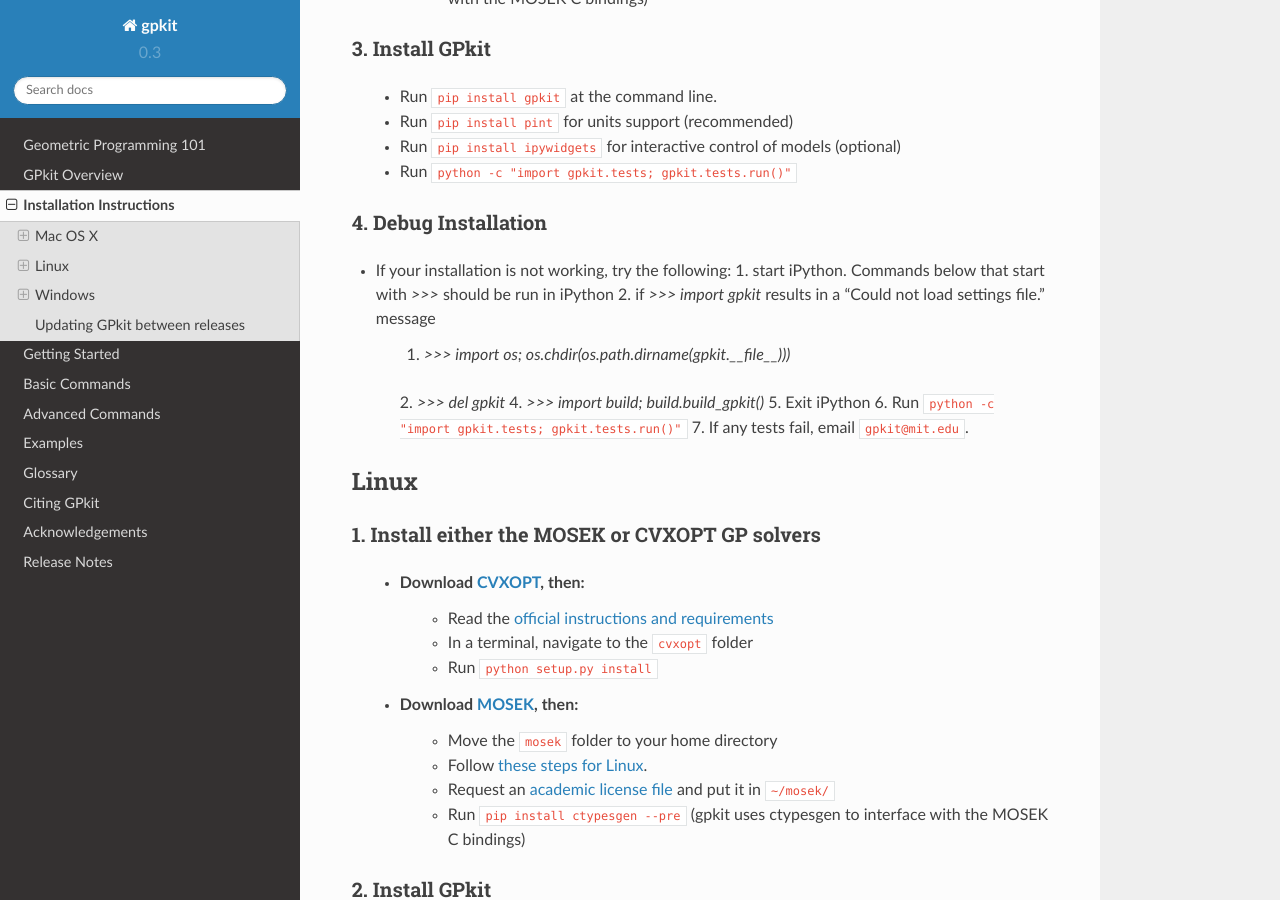
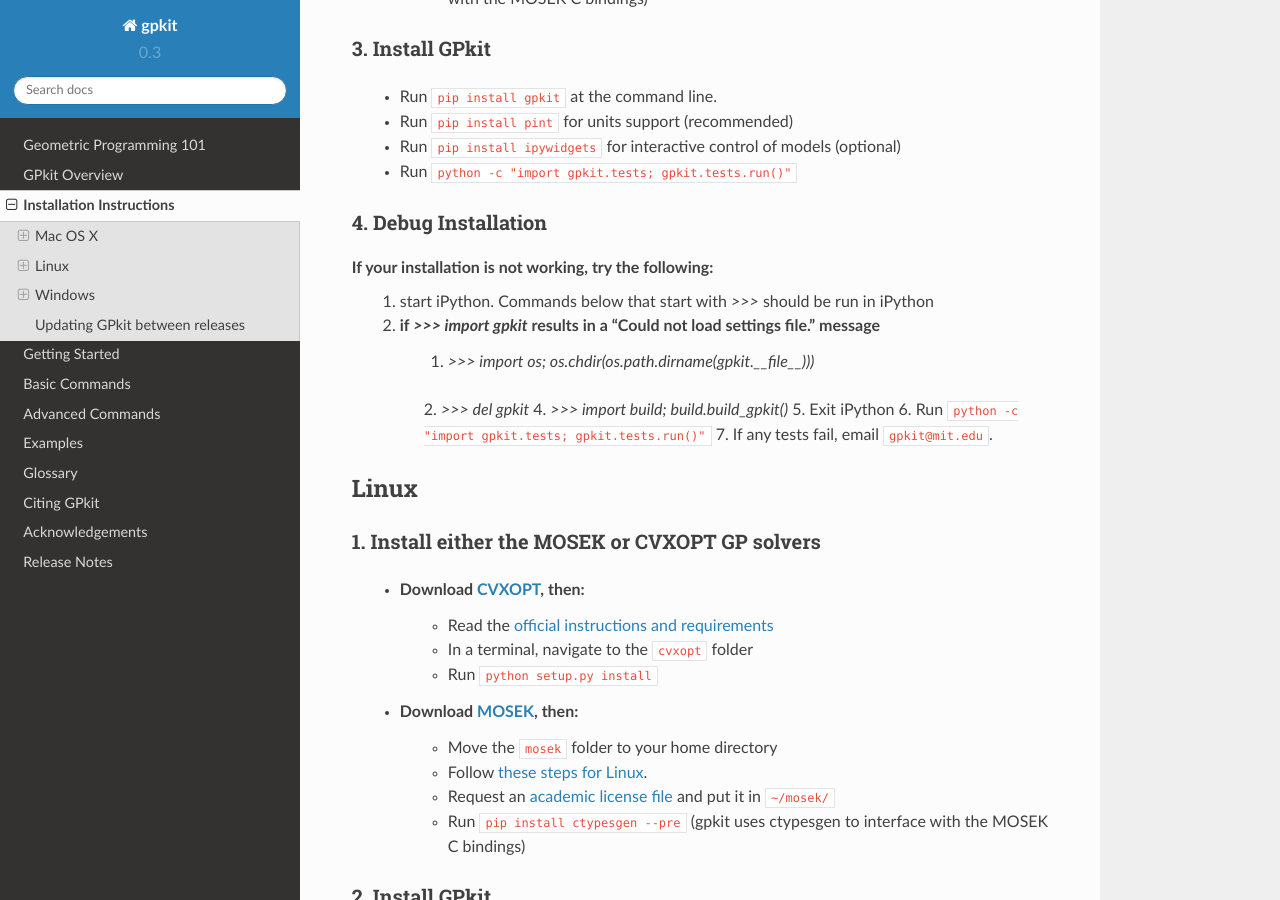
Before and after one commit to convexengineering/gpkit, a Sphinx documentation site: the page built from docs/source/installation.rst, in a window 1280 px wide and 900 px high, scrolled down 1002 px. Built offline with Sphinx 7.4.7 and the Read the Docs theme 2.0.0, drawn with Linux system fonts in a browser that asks for light colours.

Commit message:
update bullets to sphinx style

```diff
--- a/docs/source/installation.rst
+++ b/docs/source/installation.rst
@@ -38,10 +38,9 @@
   - Run ``pip install ipywidgets`` for interactive control of models (optional)
   - Run ``python -c "import gpkit.tests; gpkit.tests.run()"``
 
-
 4. Debug Installation
 +++++++++++++++++++++
-- If your installation is not working, try the following:
+If your installation is not working, try the following:
   1. start iPython. Commands below that start with `>>>` should be run in iPython
   2. if `>>> import gpkit` results in a "Could not load settings file." message
       1. `>>> import os; os.chdir(os.path.dirname(gpkit.__file__)))`
@@ -81,15 +80,15 @@
 
 4. Debug Installation
 +++++++++++++++++++++
-- If your installation is not working, try the following:
-    1. start iPython. Commands below that start with `>>>` should be run in iPython
-    2. if `>>> import gpkit` results in a "Could not load settings file." message
-        1. `>>> import os; os.chdir(os.path.dirname(gpkit.__file__)))`
-        2. `>>> del gpkit`
-        4. `>>> import build; build.build_gpkit()`
-        5. Exit iPython
-        6. Run ``python -c "import gpkit.tests; gpkit.tests.run()"``
-        7. If any tests fail, email ``gpkit@mit.edu``.
+If your installation is not working, try the following:
+  1. start iPython. Commands below that start with `>>>` should be run in iPython
+  2. if `>>> import gpkit` results in a "Could not load settings file." message
+      1. `>>> import os; os.chdir(os.path.dirname(gpkit.__file__)))`
+      2. `>>> del gpkit`
+      4. `>>> import build; build.build_gpkit()`
+      5. Exit iPython
+      6. Run ``python -c "import gpkit.tests; gpkit.tests.run()"``
+      7. If any tests fail, email ``gpkit@mit.edu``.
 
 
 
@@ -128,15 +127,15 @@
 
 4. Debug Installation
 +++++++++++++++++++++
-  - If your installation is not working, try the following:
-      1. start iPython. Commands below that start with `>>>` should be run in iPython
-      2. if `>>> import gpkit` results in a "Could not load settings file." message
-          1. `>>> import os; os.chdir(os.path.dirname(gpkit.__file__)))`
-          2. `>>> del gpkit`
-          4. `>>> import build; build.build_gpkit()`
-          5. Exit iPython
-          6. Run ``python -c "import gpkit.tests; gpkit.tests.run()"``
-          7. If any tests fail, email ``gpkit@mit.edu``.
+If your installation is not working, try the following:
+  1. start iPython. Commands below that start with `>>>` should be run in iPython
+  2. if `>>> import gpkit` results in a "Could not load settings file." message
+      1. `>>> import os; os.chdir(os.path.dirname(gpkit.__file__)))`
+      2. `>>> del gpkit`
+      4. `>>> import build; build.build_gpkit()`
+      5. Exit iPython
+      6. Run ``python -c "import gpkit.tests; gpkit.tests.run()"``
+      7. If any tests fail, email ``gpkit@mit.edu``.
 
 
 Updating GPkit between releases
```
